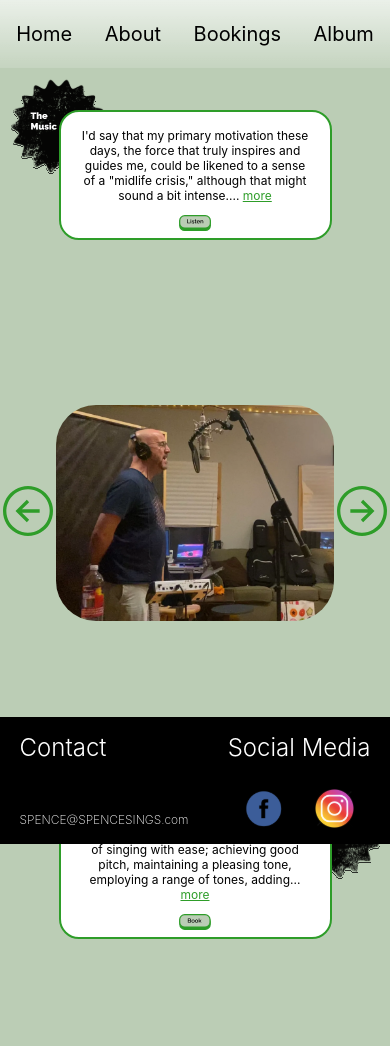
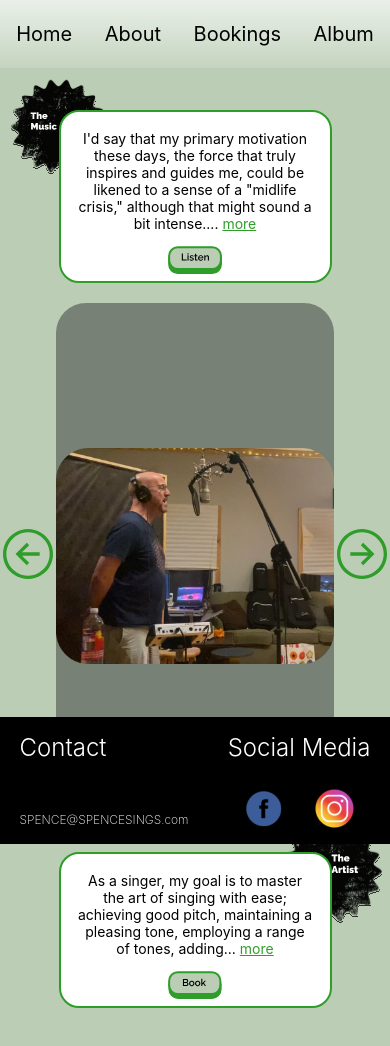
Before and after one commit to kendra-lacey/spence-cook-frontend, a React (Vite) app: page /about in a window 390 px wide. Shown: the top 1046 px of the page. Built offline with nearby package versions, Linux system fonts and the light colour scheme.

Commit message:
add commented out backgound color to carousel image container as backup idea, plus minor styling updates.

```diff
--- a/src/components/Carousel/Carousel.css
+++ b/src/components/Carousel/Carousel.css
@@ -37,6 +37,9 @@
   justify-content: center;
   height: 100%;
   width: 100%;
+  /* & If he wants a background to the container to fill space: */
+  background-color: rgba(55,55,55,0.5);
+  border-radius: 30px;
 }
 
 #carousel-img {
@@ -45,6 +48,11 @@
   border-radius: 40px;
 }
 
+@media screen and (max-width: 900px) {
+  #carousel-img {
+    border-radius: 20px;
+  }
+}
 
 /* @media screen and (max-width: 900px) {
 
--- a/src/pages/About/About.css
+++ b/src/pages/About/About.css
@@ -106,22 +106,38 @@
   .expanded {
     font-size: 16px;
   }
+
+  #about-book-btn {
+    width: 10vmin;
+  }
+
+  #listen-btn {
+    width: 10vmin;
+  }
 }
 
 @media screen and (max-width: 600px) {
   .expandable {
     width: 70%;
-    font-size: 12px;
+    font-size: 14px;
     border: 2.5px solid #2E9D29;
   }
   .expanded {
     width: 70%;
-    font-size: 12px;
+    font-size: 14px;
     border: 2.5px solid #2E9D29;
   }
 
   .about-gear {
     width: 30vmin;
+  }
+
+  #about-book-btn {
+    width: 14vmin;
+  }
+
+  #listen-btn {
+    width: 14vmin;
   }
 }
 
--- a/src/pages/About/About.jsx
+++ b/src/pages/About/About.jsx
@@ -75,7 +75,7 @@ const About = () => {
                   My greatest motivation always stems from kindness and fostering connections that reveal our commonalities as people, transcending our differences.
                   <span> </span>
                   <a onClick={expandBttmTxt} className="moreLess">less</a></p>
-              <a href="/album"><img id='listen-btn' src="./listenBtn.svg" alt="" /></a>
+              <a href="/album"><img id='about-book-btn' src="./aboutBook.svg" alt="" /></a>
             </div>
             </>)
             :
```
